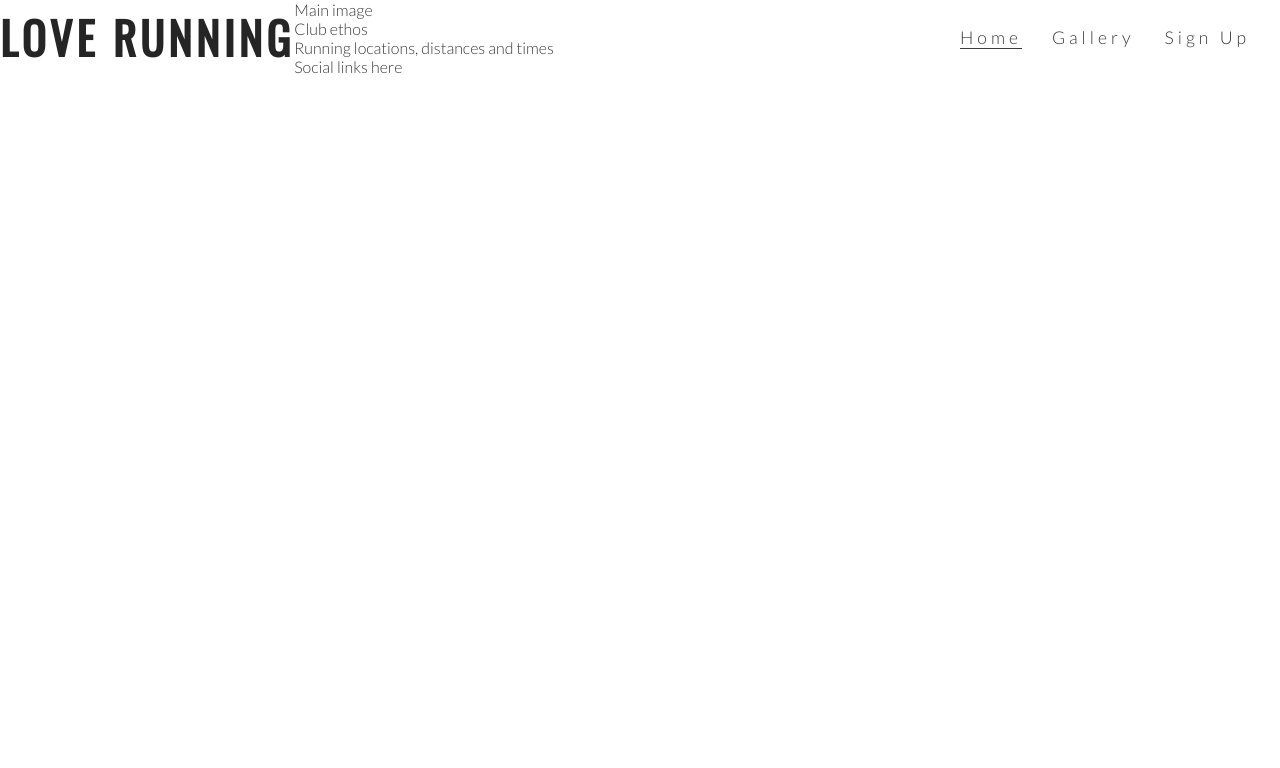
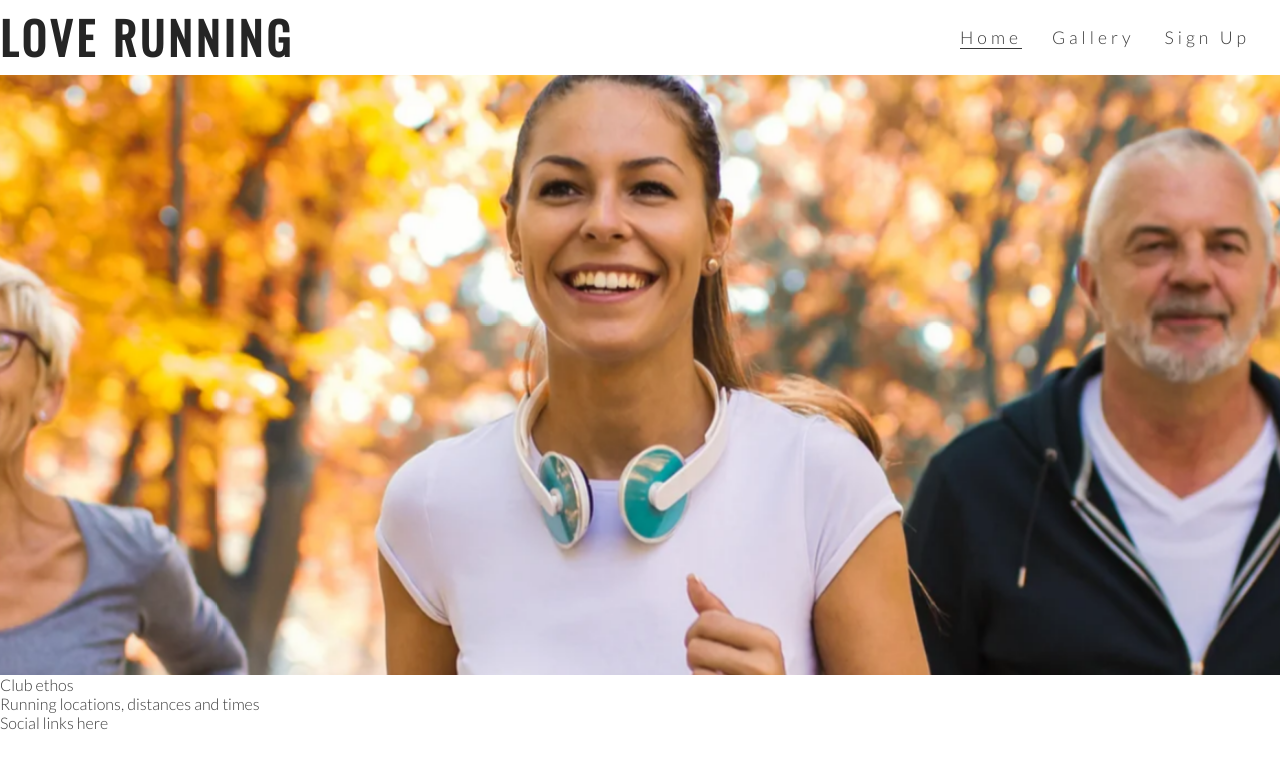
Before and after one commit to ChrisCherng/love-running, a plain HTML site: page index.html in a window 1280 px wide. Drawn offline with nearby package versions, Linux system fonts and the light colour scheme.

Commit message:
hero image animations

```diff
--- a/assets/css/style.css
+++ b/assets/css/style.css
@@ -55,3 +55,33 @@ h1, h2 {
 .active {
     border-bottom: 1px solid #3a3a3a;
 }
+
+/* hero image */
+
+#hero-outer {
+    height: 600px;
+    width: 100%;
+    overflow: hidden;
+}
+
+#hero-image {
+    height: 600px;
+    width: 100%;
+    background: url('../images/hero-image.webp') no-repeat center center;
+
+    /* animates zoom effect on loading page */
+    animation-name: hero-zoom;
+    animation-duration: 5s;
+    animation-fill-mode: forwards;
+}
+
+/* creates the level of zoom for hero image */
+
+@keyframes hero-zoom {
+    from {
+        transform: scale(1);
+    }
+    to {
+        transform: scale(1.1);
+    }
+}
--- a/index.html
+++ b/index.html
@@ -28,8 +28,8 @@
             </ul>
         </nav>
     </header>
-    <section>
-        Main image
+    <section id="hero-outer">
+        <div id="hero-image"></div>
     </section>
     <section>
         Club ethos
```
Also changed, not shown: assets/images/hero-image.webp (added).
